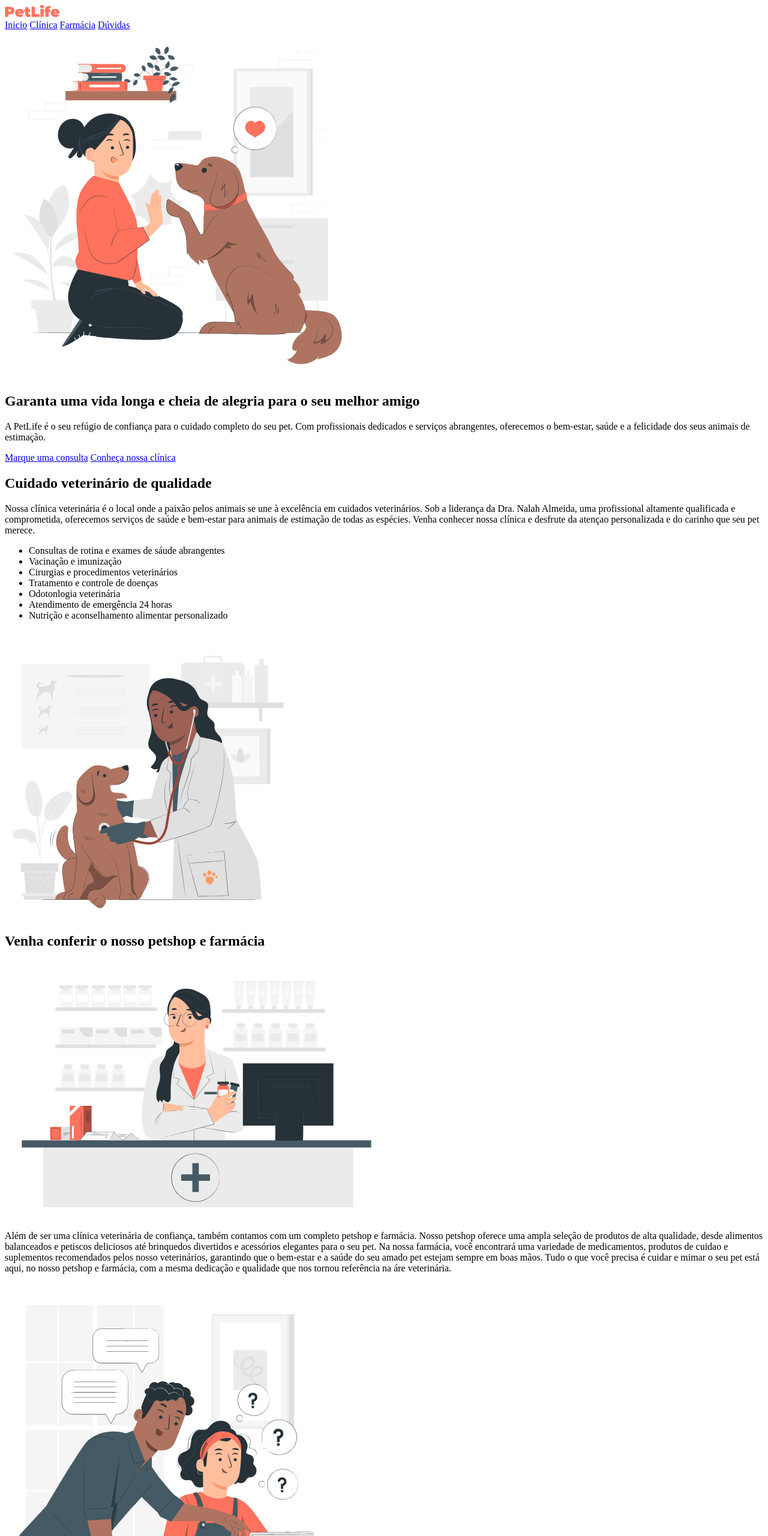
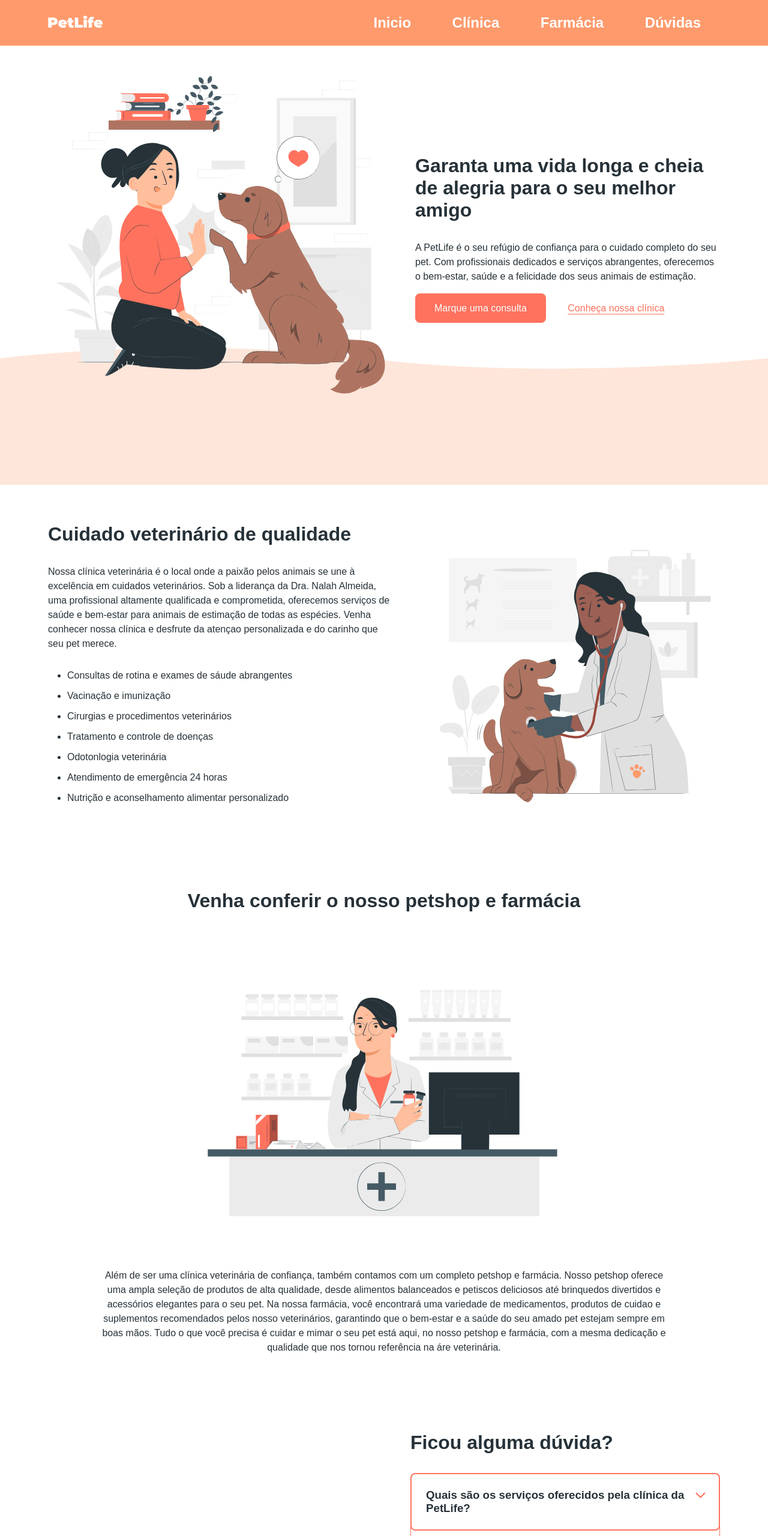
Before and after one commit to viniciussnt/petlife, a plain HTML site: page index.html in a window 1280 px wide. Shown: the top 2560 px of the page at 60% size. Drawn offline with Linux system fonts and the light colour scheme.

Commit message:
style
Foi feita toda a estilização do site

```diff
--- a/index.html
+++ b/index.html
@@ -6,11 +6,12 @@
   <title>PetLife</title>
   <meta name="description" content="Garanta uma vida longa e cheia de alegria para o seu melhor amigo">
   <link rel="shortcut icon" href="./img/logo.svg" type="image/x-icon">
+  <link rel="stylesheet" href="./styles/style.css">
 </head>
 <body>
   <header>
     <a href="index.html">
-      <img src="./img/logo.svg" alt="Logo PetLife" />
+      <img src="./img/logo-white.svg" alt="Logo PetLife" />
     </a>
     <nav>
       <a href="#inicio">Inicio</a>
@@ -23,17 +24,22 @@
   <main>
     <section id="inicio">
       <img src="./img/start-img.svg" alt="" width="580" height="580" />
-      <h1>Garanta uma vida longa e cheia de alegria para o seu melhor amigo</h1>
-      <p>A PetLife é o seu refúgio de confiança para o cuidado completo do seu pet. Com profissionais dedicados e serviços abrangentes, oferecemos o bem-estar, saúde e a felicidade dos seus animais de estimação.
-      </p>
-      <a href="https://wa.me/5522987654321" target="_blank">Marque uma consulta</a>
-      <a href="#clinica">Conheça nossa clínica</a>
+
+      <div>
+        <h1>Garanta uma vida longa e cheia de alegria para o seu melhor amigo</h1>
+        <p class="paragraph">A PetLife é o seu refúgio de confiança para o cuidado completo do seu pet. Com profissionais dedicados e serviços abrangentes, oferecemos o bem-estar, saúde e a felicidade dos seus animais de estimação.
+        </p>
+        <a class="btn" href="https://wa.me/5522987654321" target="_blank">Marque uma consulta</a>
+        <a class="btn-glass" href="#clinica">Conheça nossa clínica</a>
+      </div>
+
+      <img class="shape" src="./img/shape.svg" alt="" />
     </section>
 
     <section id="clinica">
       <div>
         <h2>Cuidado veterinário de qualidade</h2>
-        <p>Nossa clínica veterinária é o local onde a paixão pelos animais se une à excelência em cuidados veterinários. Sob a liderança da Dra. Nalah Almeida, uma profissional altamente qualificada e comprometida, oferecemos serviços de saúde e bem-estar para animais de estimação de todas as espécies. Venha conhecer nossa clínica e desfrute da atençao personalizada e do carinho que seu pet merece.
+        <p class="paragraph">Nossa clínica veterinária é o local onde a paixão pelos animais se une à excelência em cuidados veterinários. Sob a liderança da Dra. Nalah Almeida, uma profissional altamente qualificada e comprometida, oferecemos serviços de saúde e bem-estar para animais de estimação de todas as espécies. Venha conhecer nossa clínica e desfrute da atençao personalizada e do carinho que seu pet merece.
         </p>
         <ul>
           <li>Consultas de rotina e exames de sáude abrangentes</li>
@@ -51,7 +57,7 @@
     <section id="farmacia">
       <h2>Venha conferir o nosso petshop e farmácia</h2>
       <img src="./img/shop-img.svg" alt="" width="645" height="430" loading="lazy" />
-      <p>Além de ser uma clínica veterinária de confiança, também contamos com um completo petshop e farmácia. Nosso petshop oferece uma ampla seleção de produtos de alta qualidade, desde alimentos balanceados e petiscos deliciosos até brinquedos divertidos e acessórios elegantes para o seu pet. Na nossa farmácia, você encontrará uma variedade de medicamentos, produtos de cuidao e suplementos recomendados pelos nosso veterinários, garantindo que o bem-estar e a saúde do seu amado pet estejam sempre em boas mãos. Tudo o que você precisa é cuidar e mimar o seu pet está aqui, no nosso petshop e farmácia, com a mesma dedicação e qualidade que nos tornou referência na áre veterinária.
+      <p class="paragraph">Além de ser uma clínica veterinária de confiança, também contamos com um completo petshop e farmácia. Nosso petshop oferece uma ampla seleção de produtos de alta qualidade, desde alimentos balanceados e petiscos deliciosos até brinquedos divertidos e acessórios elegantes para o seu pet. Na nossa farmácia, você encontrará uma variedade de medicamentos, produtos de cuidao e suplementos recomendados pelos nosso veterinários, garantindo que o bem-estar e a saúde do seu amado pet estejam sempre em boas mãos. Tudo o que você precisa é cuidar e mimar o seu pet está aqui, no nosso petshop e farmácia, com a mesma dedicação e qualidade que nos tornou referência na áre veterinária.
       </p>
     </section>
 
@@ -61,30 +67,30 @@
       <div>
         <h2>Ficou alguma dúvida?</h2>
 
-        <div>
+        <div class="duvida">
           <h3>Quais são os serviços oferecidos pela clínica da PetLife?</h3>
           <img src="./img/arrow-down.svg" alt="" />
-          <p>A clinica PetLife oferece uma ampla gama de serviços, incluindo consultas de rotina, vacinação, cirurgias, tratamento de doenças, cuidados odotonlógicos, atendimento de emergência 24 horas, programas de prevenção de pulgas, carrapatos e vermes, entre outros. Nosso objetivo é fornecer cuidados abrangentes e personalizados para garantir a saúde e o bem-estar do seu pet.
+          <p class="paragraph">A clinica PetLife oferece uma ampla gama de serviços, incluindo consultas de rotina, vacinação, cirurgias, tratamento de doenças, cuidados odotonlógicos, atendimento de emergência 24 horas, programas de prevenção de pulgas, carrapatos e vermes, entre outros. Nosso objetivo é fornecer cuidados abrangentes e personalizados para garantir a saúde e o bem-estar do seu pet.
           </p>
         </div>
 
-        <div>
+        <div class="duvida">
           <h3>Quais espécies de animais a clínica veterinária atende?</h3>
           <img src="./img/arrow-down.svg" alt="" />
-          <p>A clínica veterinária de PetLife atende animais de estimação de todas as espécies, incluindo cães, gatos, pássaros, roedores e reptéis. Nossos profissionais possuem conhecimento e experiência para cuidar de diferentes tipos de animais, oferencendo um atendimento espcializado e dedicado a cada um deles.</p>
+          <p class="paragraph">A clínica veterinária de PetLife atende animais de estimação de todas as espécies, incluindo cães, gatos, pássaros, roedores e reptéis. Nossos profissionais possuem conhecimento e experiência para cuidar de diferentes tipos de animais, oferencendo um atendimento espcializado e dedicado a cada um deles.</p>
         </div>
 
-        <div>
+        <div class="duvida">
           <h3>A clinica PetLife possui serviços de emergência?</h3>
           <img src="./img/arrow-down.svg" alt="" />
-          <p>Sim, a clínica veterinária da PetLife oferece serviços de emergência 24 horas. Se o seu animal de estimação precisar de atendimento veterinário imediato fora do horário do expediente, nossa equipe está pronta para ajudar, fornecendo cuidados urgentes e tratamento adequado para garantir o bem-estar do seu pet.
+          <p class="paragraph">Sim, a clínica veterinária da PetLife oferece serviços de emergência 24 horas. Se o seu animal de estimação precisar de atendimento veterinário imediato fora do horário do expediente, nossa equipe está pronta para ajudar, fornecendo cuidados urgentes e tratamento adequado para garantir o bem-estar do seu pet.
           </p>
         </div>
 
-        <div>
+        <div class="duvida">
           <h3>A clínica oferece serviços de banha e tosa?</h3>
           <img src="./img/arrow-down.svg" alt="" />
-          <p>Sim, a clínica veterinária de PetLife oferece serviços profissionais de banho e tosa. Nossa equipe de profissionais experientes garente que o seu pet receba cuidados adequados, usando produtos de alta qualidade e técnicas seguras. O banho e tosa ajudam a manter a higiene, a saúde da pele e pelagem do seu pet, além de proprocionar uma experiência relaxante e agradável para eles.
+          <p class="paragraph">Sim, a clínica veterinária de PetLife oferece serviços profissionais de banho e tosa. Nossa equipe de profissionais experientes garente que o seu pet receba cuidados adequados, usando produtos de alta qualidade e técnicas seguras. O banho e tosa ajudam a manter a higiene, a saúde da pele e pelagem do seu pet, além de proprocionar uma experiência relaxante e agradável para eles.
           </p>
         </div>
 
@@ -99,7 +105,7 @@
     </div>
 
     <div>
-      <strong>Links Rápidos</strong>
+      <strong class="title">Links Rápidos</strong>
       <nav>
         <a href="#inicio">Inicio</a>
         <a href="#clinica">Clínica</a>
@@ -109,14 +115,14 @@
     </div>
 
     <div>
-      <strong>Enconte-nos</strong>
+      <strong class="title">Enconte-nos</strong>
       <p>WhatsApp: <a href="https://wa.me/5522987654321" target="_blank">(22) 98765-4321</a></p>
       <p>Email: <a href="mailto:contato@petlife.com">contato@petlife.com</a></p>
       <p>Endereço: Av. 7 de Setembro, nº 42, Centro</p>
     </div>
   </footer>
 
-  <div>
+  <div id="legal">
     Desenvolvido por <a href="https://github.com/viniciussnt" target="_blank">Vinicius Santos</a>
     na trilha Start na Programação 🤟 da OneBitCode
   </div>
--- /dev/null
+++ b/styles/style.css
@@ -0,0 +1,175 @@
+:root {
+  --white: #fff;
+  --black: #263138;
+  --orange: #ff725e;
+  --light-orange: #ff9a6c;
+  --footer: #ff986c40;
+}
+
+@import url('https://fonts.googleapis.com/css2?family=Montserrat:ital,wght@0,400;1,600&display=swap');
+
+* {
+  box-sizing: border-box;
+  margin: 0;
+  padding: 0;
+  font-family: 'Montserrat', sans-serif;
+}
+
+body {
+  color: var(--black);
+}
+
+header {
+  background-color: var(--light-orange);
+  padding: 24px 80px;
+  display: flex;
+  align-items: center;
+  justify-content: space-between;
+}
+
+header nav a {
+  color: var(--white);
+  font-weight: 600;
+  font-size: 1.5rem;
+  padding: 32px;
+  text-decoration: none;
+}
+#inicio {
+  display: flex;
+  align-items: center;
+  gap: 32px;
+  padding: 24px 80px 128px 80px;
+  position: relative;
+}
+
+h1,
+h2 {
+  font-weight: 600;
+  font-size: 32px;
+  margin-bottom: 32px;
+}
+
+.paragraph {
+  line-height: 150%;
+  margin-bottom: 32px;
+}
+
+.btn {
+  background-color: var(--orange);
+  padding: 16px 32px;
+  border-radius: 8px;
+  color: var(--white);
+  text-decoration: none;
+}
+
+.btn-glass {
+  background-color: transparent;
+  color: var(--orange);
+  padding: 16px 32px;
+  text-underline-offset: 4px;
+}
+
+.shape {
+  position: absolute;
+  bottom: 0;
+  left: 0;
+  width: 100%;
+  z-index: -10;
+}
+
+#clinica,
+#duvidas {
+  display: flex;
+  align-items: center;
+  gap: 64px;
+  padding: 64px 80px;
+}
+
+#clinica li {
+  margin-bottom: 16px;
+  margin-left: 32px;
+}
+
+#farmacia {
+  padding: 64px 80px;
+  text-align: center;
+}
+
+#farmacia img {
+  margin: 64px auto;
+}
+
+#farmacia .paragraph {
+  max-width: 950px;
+  margin: 0 auto;
+}
+
+.duvida {
+  position: relative;
+}
+
+.duvida h3 {
+  border: 2px solid var(--orange);
+  border-radius: 8px;
+  cursor: pointer;
+  padding: 24px;
+}
+
+.duvida img {
+  position: absolute;
+  top: 32px;
+  right: 24px;
+}
+
+.duvida .paragraph {
+  border-right: 1px solid var(--orange);
+  border-bottom: 1px solid var(--orange);
+  border-left: 1px solid var(--orange);
+  border-radius: 0 0 8px 8px;
+  margin-top: -8px;
+  padding: 24px;
+}
+
+footer {
+  background-color: var(--footer);
+  display: flex;
+  justify-content: space-between;
+  gap: 80px;
+  padding: 64px 80px;
+}
+
+footer img,
+footer .title {
+  display: block;
+  font-weight: 600;
+  margin-bottom: 24px;
+}
+
+footer nav a {
+  color: var(--black);
+  display: block;
+  margin-bottom: 16px;
+  text-decoration: none;
+}
+
+footer p {
+  margin-bottom: 16px;
+  max-width: 350px;
+}
+
+footer p a {
+  color: var(--black);
+  text-decoration: none;
+}
+
+#legal {
+  background-color: var(--black);
+  color: var(--white);
+  text-align: center;
+  padding: 24px;
+}
+
+#legal a {
+  text-decoration: none;
+  color: var(--light-orange);
+}
```
